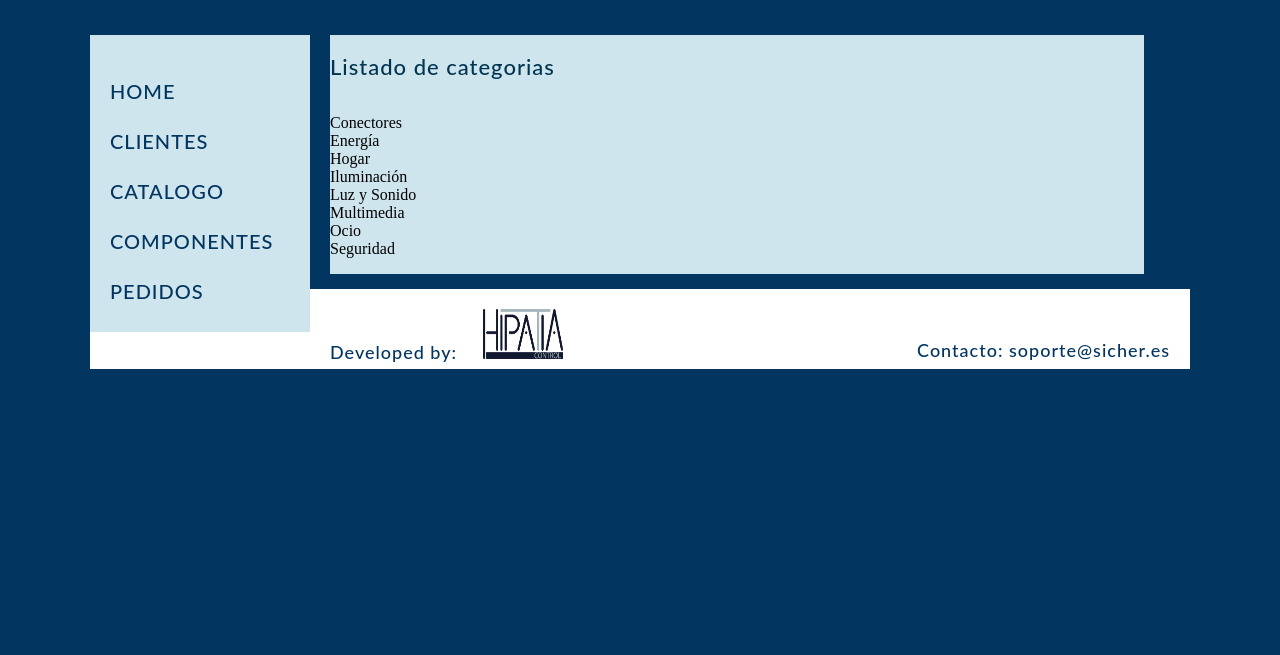
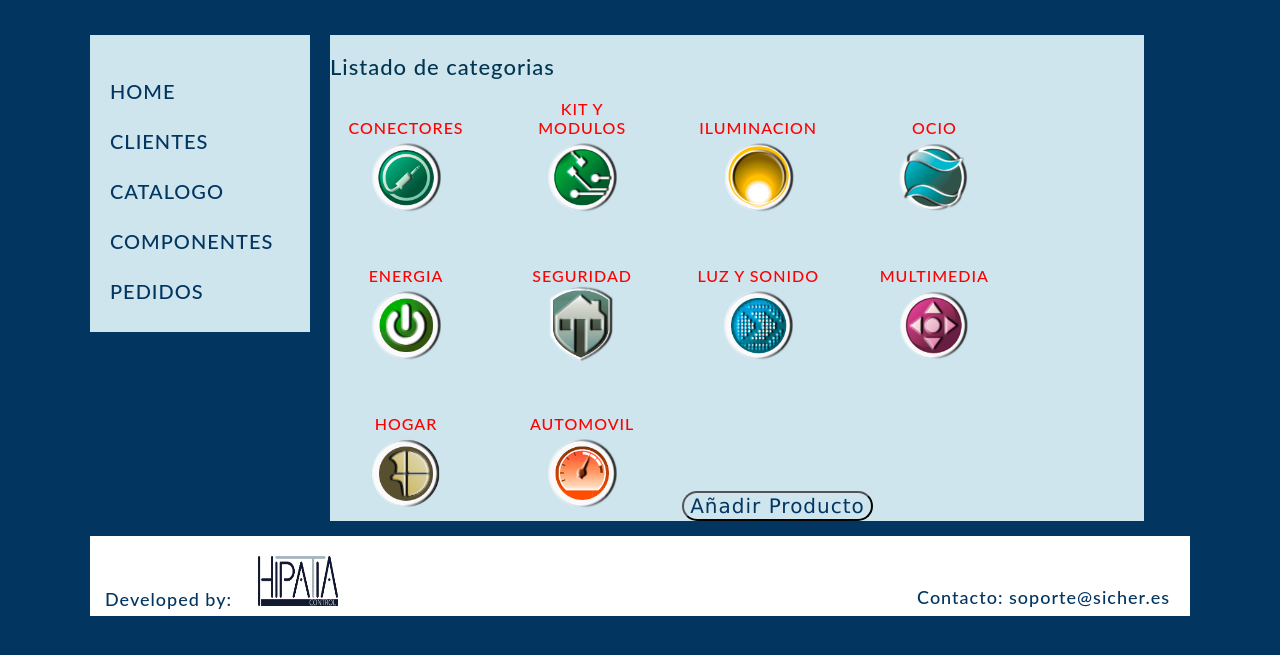
Before and after one commit to MaialenAguilar/TrabajoDjango, a Django app: page /appGestionPedidos/categorias/ in a window 1280 px wide. Shown: the part 120-775 px from the top of the page. Run offline with Django 3.2, Linux system fonts and the light colour scheme; data comes from the database, SQL or seed files in the repository.

Commit message:
Vista categorias lista

```diff
--- a/gestionPedidos/appGestionPedidos/static/CSS/web_styles.css
+++ b/gestionPedidos/appGestionPedidos/static/CSS/web_styles.css
@@ -340,10 +340,11 @@ h3 {
     display: inline-block;
     margin-right: 35px;
     text-align: center;
+    padding-left: 15px;
     width: 15%;
 }
-h5 {
-    color: #cee5ee;
+h4 {
+    color: red;
 	font-family: Lato, "sans-serif";
 	font-size: 16px;
 	font-weight: 500;
--- a/gestionPedidos/appGestionPedidos/templates/categorias.html
+++ b/gestionPedidos/appGestionPedidos/templates/categorias.html
@@ -1,15 +1,52 @@
 {% extends "base.html" %}
+{% load static %}
 
 {% block titulo %}Listado de categorias{% endblock %}
 
 {% block main %}
 <h2>Listado de categorias</h2>
+<!--En esta página, el main va a mostrar iconos con todas las categorías-->
+            <div class="categorias">
+                <h4>CONECTORES</h4>
+				<img class="iconos" src="{% static 'IMG/LOGOS/Botn-conectores.png' %}" width="80px" height="80px" alt="Imagen de conectores">
+            </div>
+			<div class="categorias">
+                <h4>KIT Y MODULOS</h4>
+				<img class="iconos" src="{% static 'IMG/LOGOS/Botn-Modulos.png' %}" width="80px" height="80px" alt="Imagen de conectores">
+            </div>
+			<div class="categorias">
+                <h4>ILUMINACION</h4>
+				<img class="iconos" src="{% static 'IMG/LOGOS/Botn-iluminac.png' %}" width="80px" height="80px" alt="Imagen de conectores">
+            </div>
+			<div class="categorias">
+                <h4>OCIO</h4>
+				<img class="iconos" src="{% static 'IMG/LOGOS/Botn-ocio.png' %}" width="80px" height="80px" alt="Imagen de conectores">
+            </div>
+			<div class="categorias">
+                <h4>ENERGIA</h4>
+				<img class="iconos" src="{% static 'IMG/LOGOS/Botn-Energ.png' %}" width="80px" height="80px" alt="Imagen de conectores">
+            </div>
 
-	<ul>
-        {% for d in lista_categorias %}
-		<li>
-		     {{ d.nombre}}
-		</li>
-	{% endfor %}
-	</ul>
+			<div class="categorias-inferior">
+                <h4>SEGURIDAD</h4>
+				<img class="iconos" src="{% static 'IMG/LOGOS/Botn-Seguridad.png' %}" width="80px" height="80px" alt="Imagen de conectores">
+            </div>
+			<div class="categorias-inferior">
+                <h4>LUZ Y SONIDO</h4>
+				<img class="iconos" src="{% static 'IMG/LOGOS/Botn-Luz-y-Sonido.png' %}" width="80px" height="80px" alt="Imagen de conectores">
+            </div>
+			<div class="categorias-inferior">
+                <h4>MULTIMEDIA</h4>
+				<img class="iconos" src="{% static 'IMG/LOGOS/Botn-Multimedia.png' %}" width="80px" height="80px" alt="Imagen de conectores">
+            </div>
+			<div class="categorias-inferior">
+                <h4>HOGAR</h4>
+				<img class="iconos" src="{% static 'IMG/LOGOS/Botn-Hogar.png' %}" width="80px" height="80px" alt="Imagen de conectores">
+            </div>
+			<div class="categorias-inferior">
+                <h4>AUTOMOVIL</h4>
+				<img class="iconos" src="{% static 'IMG/LOGOS/Botn-Auto.png' %}" width="80px" height="80px" alt="Imagen de conectores">
+            </div>
+			<button name="boton">Añadir Producto</button>
+
 {% endblock %}
--- a/gestionPedidos/appGestionPedidos/urls.py
+++ b/gestionPedidos/appGestionPedidos/urls.py
@@ -12,8 +12,8 @@ urlpatterns = [
     path('componentes/', views.ComponentesListView.as_view(), name='componentes'),
    # path('componentes/<int:componente_id>/', views.detalle_componentes, name='detalle_componentes'),
     path('componentes/<int:pk>/', views.Detalle_CompoentesDetailView.as_view(), name='detalle_componentes'),
-   # path('categorias/', views.categorias, name='categorias'),
-    path('categorias/', views.CategoriasListView.as_view(), name='categorias'),
+    path('categorias/', views.categorias, name='categorias'),
+   # path('categorias/', views.CategoriasListView.as_view(), name='categorias'),
    # path('productos/', views.productos, name='productos'),
     path('productos/', views.ProductosListView.as_view(), name='productos'),
    # path('productos/<int:producto_id>/', views.detalle_productos, name='detalle_productos'),
--- a/gestionPedidos/appGestionPedidos/views.py
+++ b/gestionPedidos/appGestionPedidos/views.py
@@ -70,17 +70,19 @@ class Detalle_CompoentesDetailView(DetailView):
 
 # DEVUELVE EL LISTADO DE CATEGORIAS
 
-class CategoriasListView(ListView):
-    model = Categoria
-    template_name = 'categorias.html'
-    queryset = Categoria.objects.order_by('nombre')
-    context_object_name = 'lista_categorias'
+#class CategoriasListView(ListView):
+#    model = Categoria
+#   template_name = 'categorias.html'
+#   queryset = Categoria.objects.order_by('nombre')
+#    context_object_name = 'lista_categorias'
 
-    def get_context_data(self, **kwargs):
-        context = super(CategoriasListView, self).get_context_data(**kwargs)
-        context['Titulo_pagina'] = 'Listado de categorias'
-        return context
+#    def get_context_data(self, **kwargs):
+#        context = super(CategoriasListView, self).get_context_data(**kwargs)
+#        context['Titulo_pagina'] = 'Listado de categorias'
+#        return context
 
+def categorias(request):
+    return render(request, 'categorias.html')
 
 # DEVUELVE EL LISTADO DE PRODUCTOS
 
```
Also changed, not shown: 1 other file.
